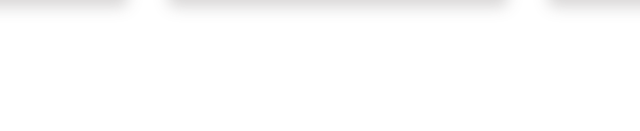
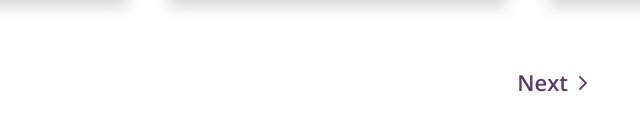
Before and after one commit to ayushnagarcodes/hashira-week-1, a website: page index.html in a window 1280 px wide. Shown: the part 4716-4847 px from the top of the page, 640-1280 px from the left. Drawn offline with nearby package versions, Linux system fonts and the light colour scheme.

Commit message:
fix: add slider button in team section

```diff
--- a/index.html
+++ b/index.html
@@ -379,6 +379,13 @@
           <div>&nbsp;</div>
         </div>
       </div>
+
+      <button class="team__slider-btn">
+        <span>Next</span>
+        <svg>
+          <use xlink:href="assets/icons/icons-sprite.svg#chevron-right"></use>
+        </svg>
+      </button>
     </section>
 
     <script src="script.js"></script>
--- a/scss/components/_team.scss
+++ b/scss/components/_team.scss
@@ -44,4 +44,30 @@
       color: var(--clr-text-400);
     }
   }
+
+  &__slider-btn {
+    display: inline-block;
+    margin: 3rem var(--side-padding) 0 auto;
+    color: var(--clr-text-500);
+    font-weight: 600;
+    font-size: 2.2rem;
+    display: flex;
+    align-items: center;
+    gap: 0.6rem;
+
+    svg {
+      width: 1.8rem;
+      height: 1.8rem;
+      position: relative;
+      top: 1px;
+    }
+
+    @include abs.media-query(desktop) {
+      margin: 3rem calc(var(--side-padding) + 4rem) 0 auto;
+    }
+
+    @include abs.media-query(mobile) {
+      display: none;
+    }
+  }
 }
```
Also changed, not shown: css/style.css.
